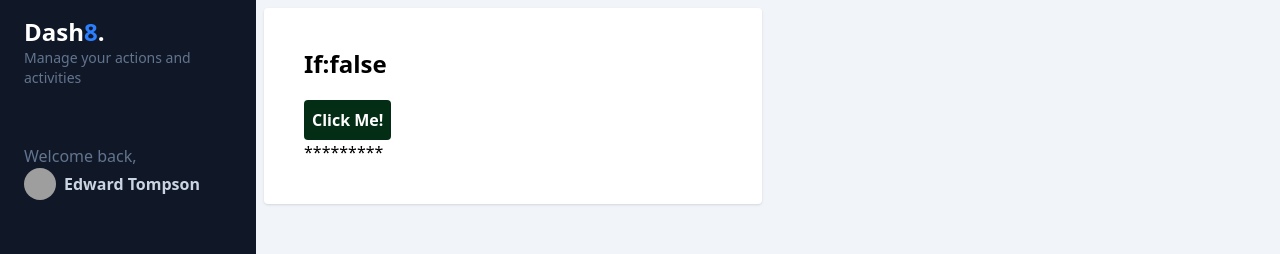
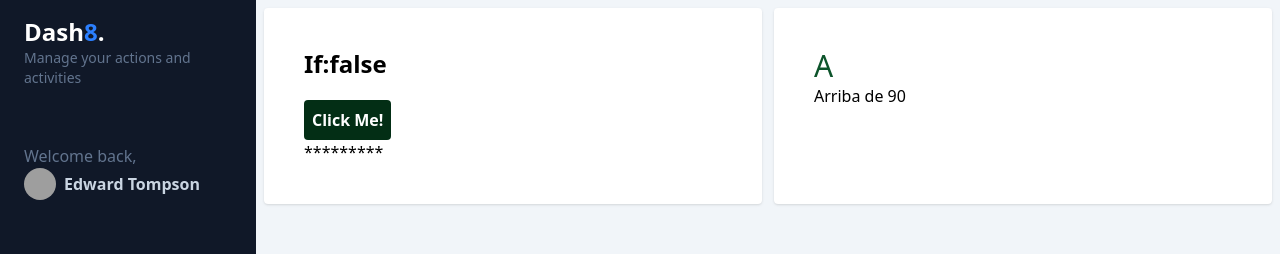
Before and after one commit to BigCode07/10-Angular19, an Angular app: page /dashboard/control-flow in a window 1280 px wide. Shown: the top 254 px of the page. Built offline with nearby package versions, Linux system fonts and the light colour scheme; grey boxes are pictures that could not be loaded.

Commit message:
feat: Control Flow - @Switch

```diff
--- a/src/app/dashboard/pages/control-flow/control-flow.component.html
+++ b/src/app/dashboard/pages/control-flow/control-flow.component.html
@@ -17,4 +17,22 @@
     <p>*********</p>
     }
   </div>
+
+  <div class="bg-white rounded shadow p-10">
+    <h2 class="text-3xl text-green-900">{{ grade() }}</h2>
+
+    @switch (grade()) { @case ('A') {
+    <p>Arriba de 90</p>
+    } @case ('B') {
+    <p>Arriba de 80</p>
+    } @case ('C') {
+    <p>Arriba de 70</p>
+    } @case ('D') {
+    <p>Arriba de 60</p>
+    } @case ('E') {
+    <p>Arriba de 50</p>
+    } @case ('F') {
+    <p>Abajo de 40</p>
+    } }
+  </div>
 </section>
--- a/src/app/dashboard/pages/control-flow/control-flow.component.ts
+++ b/src/app/dashboard/pages/control-flow/control-flow.component.ts
@@ -1,4 +1,6 @@
 import { Component, signal } from '@angular/core';
+
+type Grade = 'A' | 'B' | 'C' | 'D' | 'E' | 'F';
 
 @Component({
   selector: 'app-control-flow',
@@ -7,6 +9,7 @@
 })
 export default class ControlFlowComponent {
   public showContent = signal<Boolean>(false);
+  public grade = signal<Grade>('A');
 
   toggleContent() {
     this.showContent.update((value) => !value);
```
